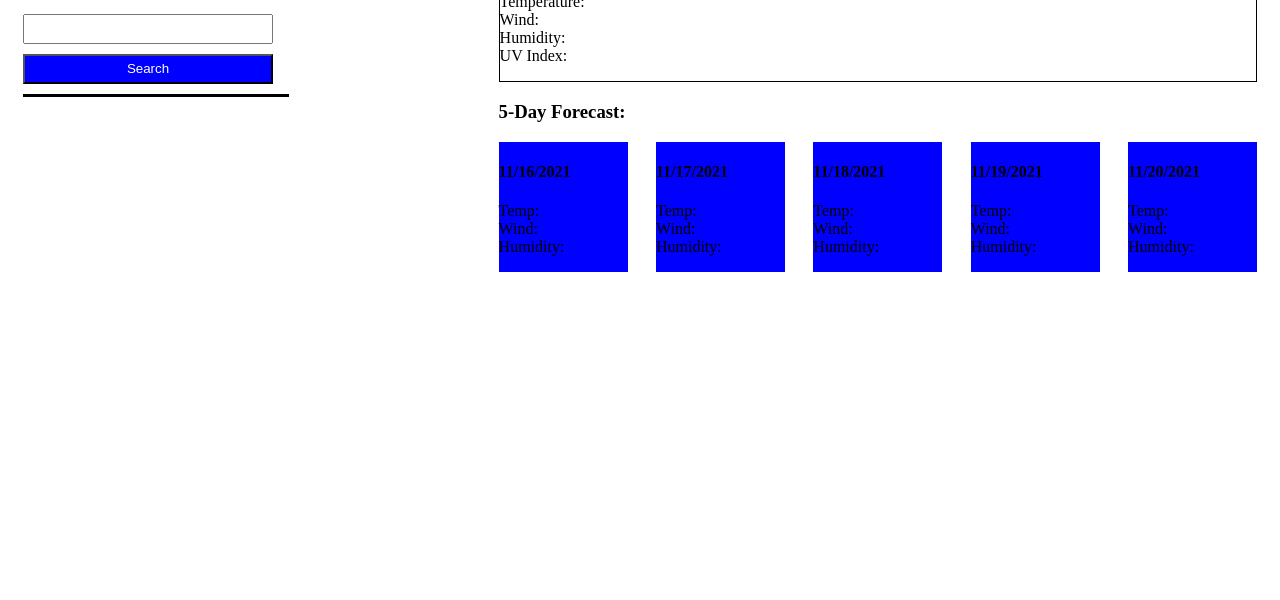
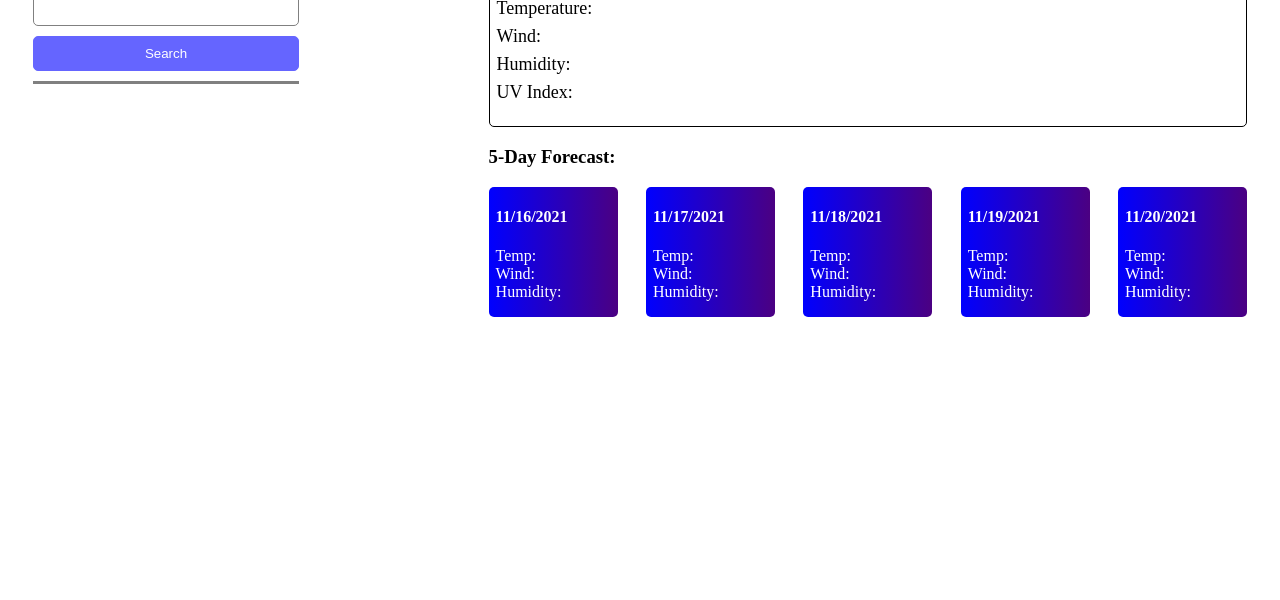
Before and after one commit to theprattler/six-slaundering-salamanders, a plain HTML site: page index.html in a window 1280 px wide. Shown: the part 200-800 px from the top of the page. Drawn offline with Linux system fonts and the light colour scheme.

Commit message:
added more styling

```diff
--- a/assets/styles.css
+++ b/assets/styles.css
@@ -32,54 +32,70 @@
     flex-direction: column;
     align-self: flex-start;
     max-width: 33%;
-    margin-left: 15px;
+    margin-left: 25px;
     align-items: stretch;
 }
 
 #search-head-text {
     font-size: 35px;
+    margin: 15px 0;
 }
 
 #search-input {
-    width: 250px;
-    height: 30px;
+    width: 100%;
+    height: 40px;
     margin-bottom: 10px;
+    border: 1px solid gray;
+    border-radius: 5px;
 }
 
 .search-btn-box {
     padding-bottom: 10px;
-    border-bottom: 3px solid black;
+    border-bottom: 3px solid gray;
 }
 
 #search-btn {
-    width: 250px;
-    height: 30px;
+    width: 100%;
+    height: 35px;
     background-color: blue;
     color: white;
-
-
+    border: 1px solid blue;
+    border-radius: 5px;
+    opacity: .6;
 }
 
 #search-btn:hover {
     cursor: pointer;
+    opacity: 1;
+    transition: .5s;
 }
 
 .current-forecast-container {
     flex-direction: column;
     align-self: stretch;
     width: 60%;
-    margin-right: 15px;
+    margin-right: 25px;
 
 }
 
 .current-weather-box {
     border: 1px solid black;
-    margin-top: 10px;
+    margin-top: 15px;
+    border-radius: 5px;
 }
 
 .current-conditions {
     list-style-type: none;
     padding: 0;
+}
+
+#current-head-text {
+    padding-left: 7px;
+}
+
+.current-text {
+    padding: 0 0 7px 7px;
+    font-size: 18px;
 }
 
 .forecast-container {
@@ -89,11 +105,22 @@
 }
 
 .forecast-box {
-    background-color: blue;
+    background-image: linear-gradient(to right, blue, indigo);
     width: 17%;
+    border-radius: 5px;
 }
 
 .forecast-stats {
     list-style-type: none;
     padding: 0px;
 }
+
+.forecast-date {
+    color: white;
+    padding-left: 7px;
+}
+
+.forecast-stats-text {
+    color: white;
+    padding-left: 7px;
+}
--- a/index.html
+++ b/index.html
@@ -19,6 +19,7 @@
     </header>
 
     <main class="page-content">
+
         <!-- City Search Section -->
         <div class="search-box">
             <h2 id="search-head-text">Search for a City:</h2>
@@ -32,20 +33,21 @@
         </div>
 
         <div class="current-forecast-container">
+
             <!-- Current Weather in Selected City Section -->
             <div class="current-weather-box">
                 <h2 id="current-head-text">Currently in <span></span>:</h2>
                 <ul class="current-conditions">
-                    <li id="temp">
+                    <li class="current-text">
                         Temperature:
                     </li>
-                    <li id="wind">
+                    <li class="current-text">
                         Wind:
                     </li>
-                    <li id="humidity">
+                    <li class="current-text">
                         Humidity:
                     </li>
-                    <li id="uv">
+                    <li class="current-text">
                         UV Index:
                     </li>
                 </ul>
@@ -58,13 +60,13 @@
                     <div class="forecast-box">
                         <h4 class="forecast-date">11/16/2021</h4>
                         <ul class="forecast-stats">
-                            <li>
+                            <li class="forecast-stats-text">
                                 Temp:
                             </li>
-                            <li>
+                            <li class="forecast-stats-text">
                                 Wind:
                             </li>
-                            <li>
+                            <li class="forecast-stats-text">
                                 Humidity:
                             </li>
                         </ul>
@@ -72,13 +74,13 @@
                     <div class="forecast-box">
                         <h4 class="forecast-date">11/17/2021</h4>
                         <ul class="forecast-stats">
-                            <li>
+                            <li class="forecast-stats-text">
                                 Temp:
                             </li>
-                            <li>
+                            <li class="forecast-stats-text">
                                 Wind:
                             </li>
-                            <li>
+                            <li class="forecast-stats-text">
                                 Humidity:
                             </li>
                         </ul>
@@ -86,13 +88,13 @@
                     <div class="forecast-box">
                         <h4 class="forecast-date">11/18/2021</h4>
                         <ul class="forecast-stats">
-                            <li>
+                            <li class="forecast-stats-text">
                                 Temp:
                             </li>
-                            <li>
+                            <li class="forecast-stats-text">
                                 Wind:
                             </li>
-                            <li>
+                            <li class="forecast-stats-text">
                                 Humidity:
                             </li>
                         </ul>
@@ -100,13 +102,13 @@
                     <div class="forecast-box">
                         <h4 class="forecast-date">11/19/2021</h4>
                         <ul class="forecast-stats">
-                            <li>
+                            <li class="forecast-stats-text">
                                 Temp:
                             </li>
-                            <li>
+                            <li class="forecast-stats-text">
                                 Wind:
                             </li>
-                            <li>
+                            <li class="forecast-stats-text">
                                 Humidity:
                             </li>
                         </ul>
@@ -114,13 +116,13 @@
                     <div class="forecast-box">
                         <h4 class="forecast-date">11/20/2021</h4>
                         <ul class="forecast-stats">
-                            <li>
+                            <li class="forecast-stats-text">
                                 Temp:
                             </li>
-                            <li>
+                            <li class="forecast-stats-text">
                                 Wind:
                             </li>
-                            <li>
+                            <li class="forecast-stats-text">
                                 Humidity:
                             </li>
                         </ul>
```
